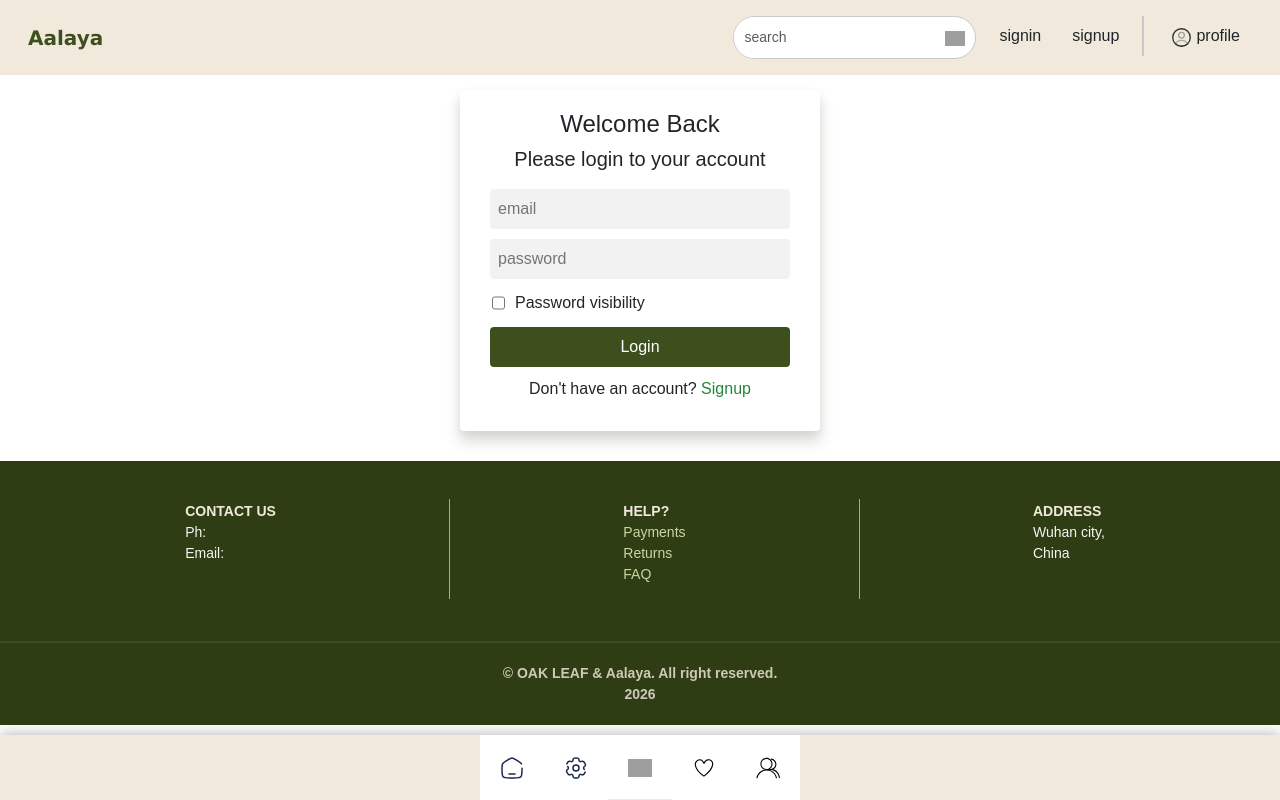
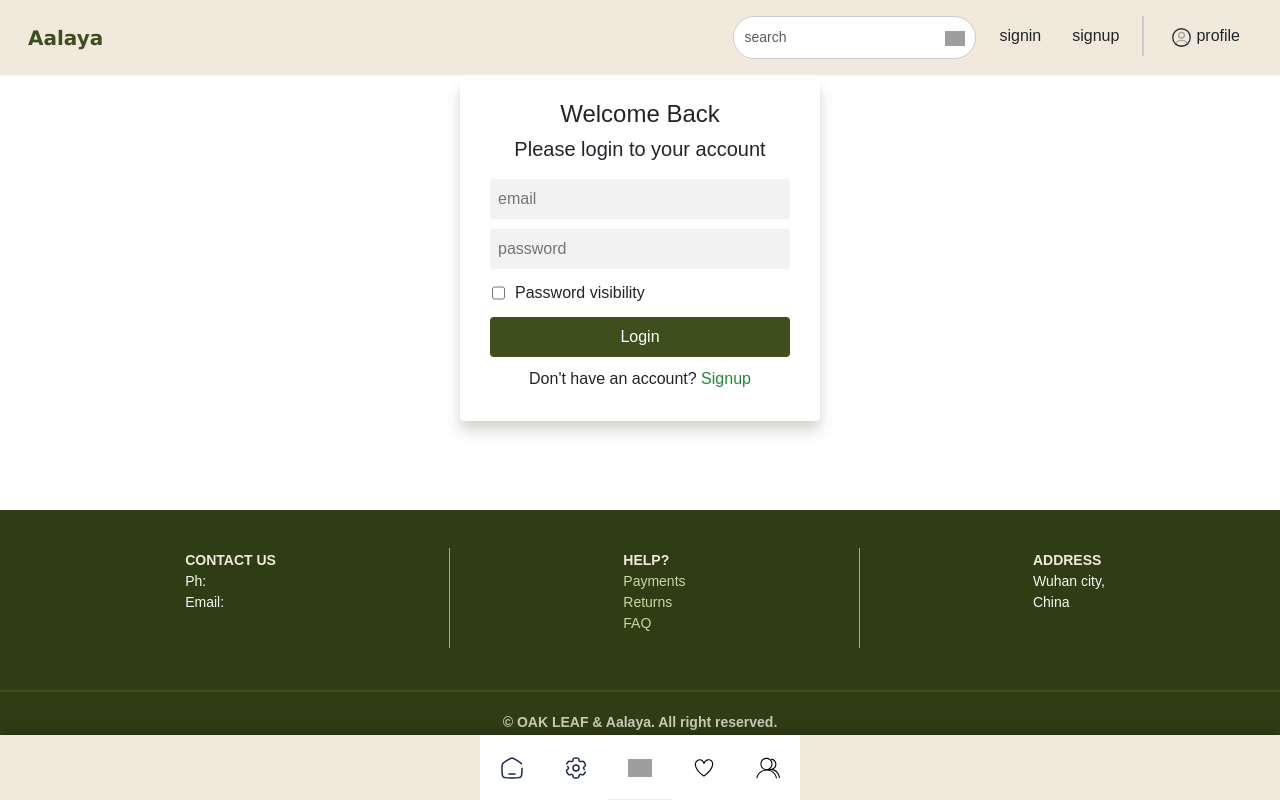
Before and after one commit to oakleaf007/e-commerce, a React (Vite) app: page /signin in a window 1280 px wide. Built offline with nearby package versions, Linux system fonts and the light colour scheme; grey boxes are pictures that could not be loaded.

Commit message:
update 1.2

```diff
--- a/src/components/footer/footer.css
+++ b/src/components/footer/footer.css
@@ -5,7 +5,7 @@ footer{
     padding: 20px 0px 20px 0px;
     font-size: 1rem;
     background-color: #2F3D14;
-
+    flex: 1;
     font-weight: bold;
 
 }
@@ -16,8 +16,7 @@ footer{
     place-content: center;
     place-items: center;
 
-    /* margin-bottom: 80px; */
-
+    margin-bottom: 60px;
 }
 #footer p{
     margin: 0;
--- a/src/components/header/header2.css
+++ b/src/components/header/header2.css
@@ -1,8 +1,8 @@
 #bottom-header{
     background-color: #F1E9DC;
 
-     /* position: fixed; */
-  /* bottom: 0%; */
+     position: fixed;
+  bottom: 0%;
   width: 100%;
  z-index: 999;
 place-content: center;
--- a/src/entry/signin.css
+++ b/src/entry/signin.css
@@ -1,6 +1,6 @@
 #form-parent{
     /* border: 2px solid red; */
-
+    min-height: 400px;
     margin: 0 auto;
     margin-top: 20px;
     max-width: 400px;
--- a/src/index.css
+++ b/src/index.css
@@ -88,8 +88,10 @@ body,
 main{
   overflow-y: auto;
   /* background-color: #FAF7F2; */
+    flex: 1;
  margin-top: 60px;
-  flex: 1;
+
+
    place-content: center;
 
 
```
Also changed, not shown: src/components/footer/Footer.jsx (line endings or trailing spaces).
